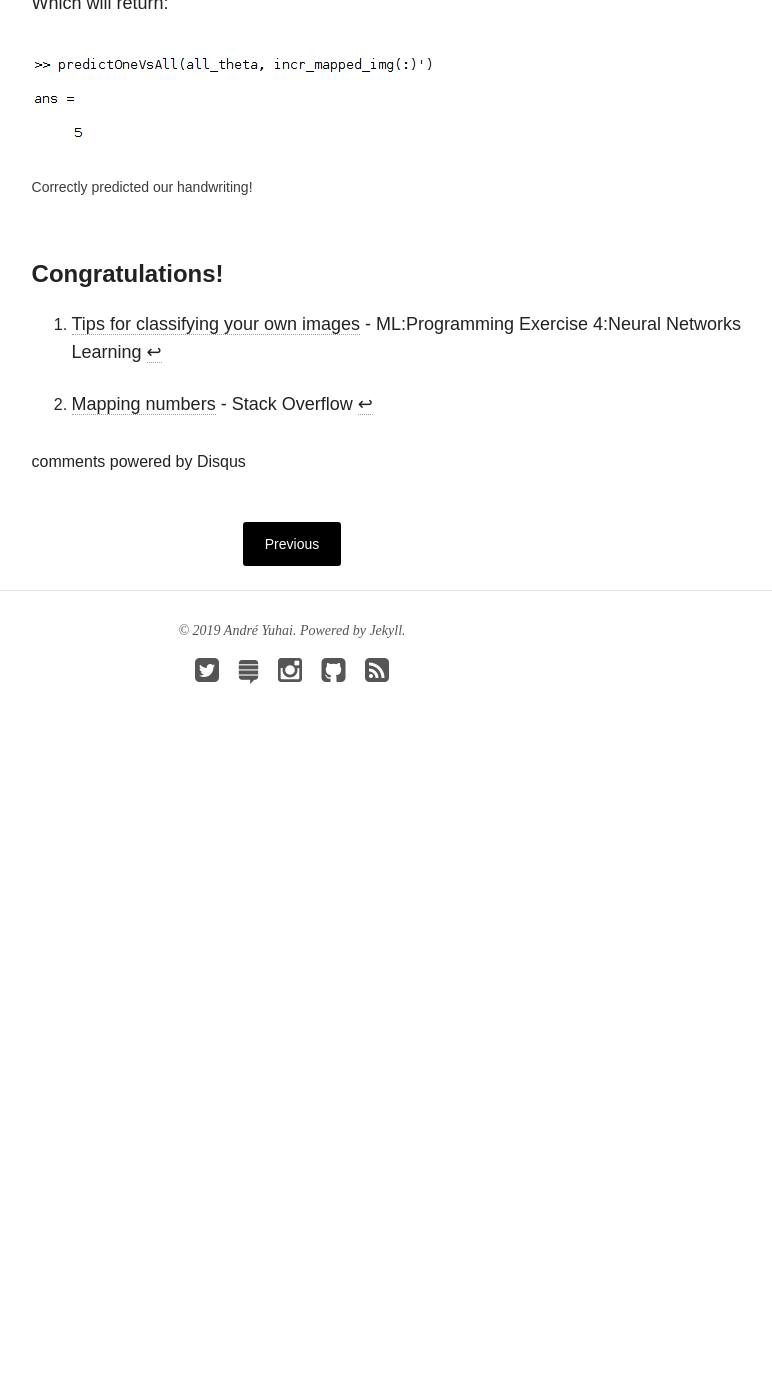
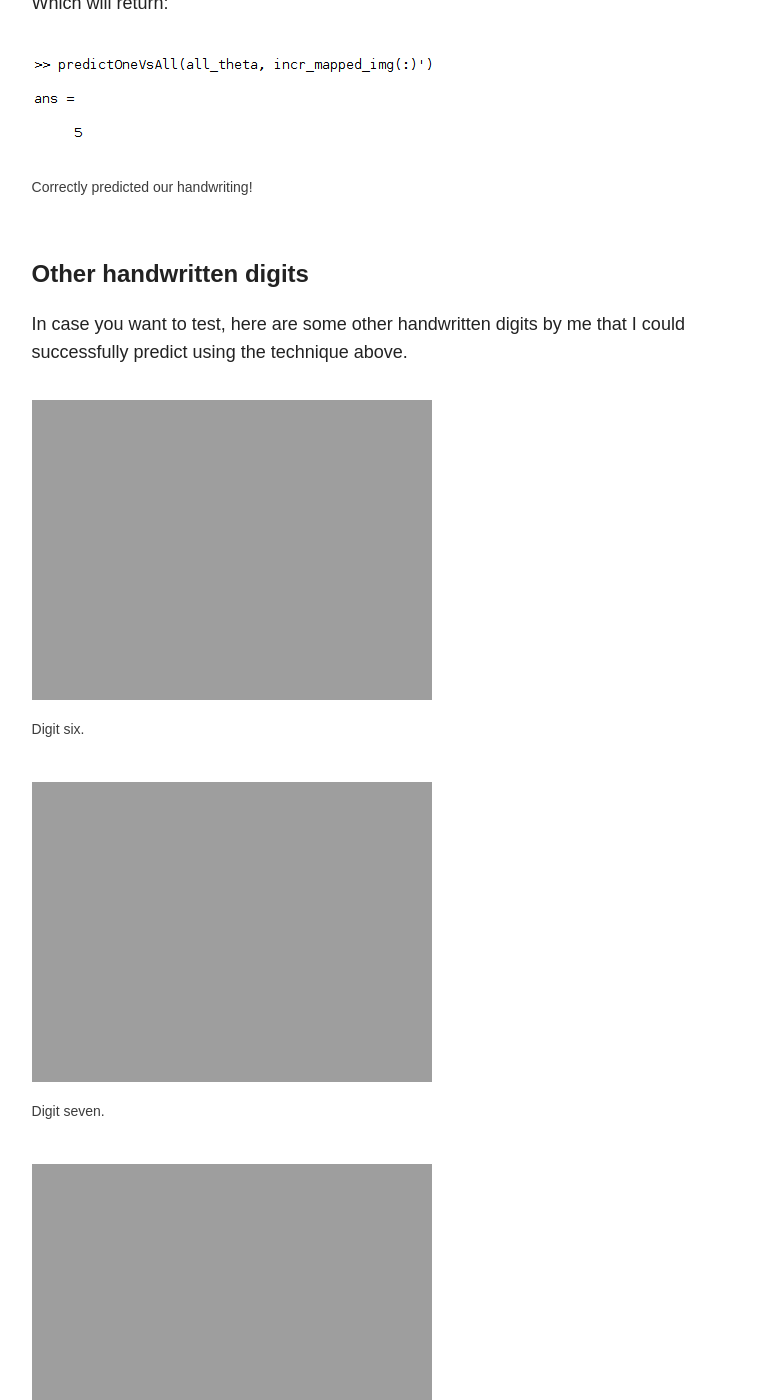
Before and after one commit to andreyuhai/andreyuhai.github.io.old, a Jekyll site: the page built from _posts/articles/2019-09-25-coursera-machine-learning-predicting-your-handwriting.md, in a window 1280 px wide and 1400 px high, scrolled down 10239 px. Shown: the whole window, without its empty margins (348-1120 px from the left). Built offline with Jekyll 4.4.1, drawn with Linux system fonts in a browser that asks for light colours; nearby versions of some CDN libraries; comment, search, counter and statistics services are not loaded; before the commit the page ends 11021 px from its top, so only the background shows below that; some of the changed text lies outside the part shown.

Commit message:
Added some other handwritten digit images

```diff
--- a/_posts/articles/2019-09-25-coursera-machine-learning-predicting-your-handwriting.md
+++ b/_posts/articles/2019-09-25-coursera-machine-learning-predicting-your-handwriting.md
@@ -81,7 +81,7 @@ To better visualize the problem that I've explained above take a look at the ima
   <figcaption>Comparison of my handwriting (on the left) and a random image from the dataset (on the right).</figcaption>
 </figure>
 
-As you can see from the image we need to map our pixel values between `0` and `1` so that our image will comply with pixel values of images in the dataset which are all between `0` and `1` roughly.
+As you can see from the image, we need to map our pixel values between `0` and `1` so that our image will comply with pixel values of images in the dataset which are all between `0` and `1` roughly.
 
 Moreover we need to cross map our pixel values (I've just made up this term, just please correct me in the comments) meaning that we need to map a pixel value of `0` from our own image to `1` so that our black pixels will turn white and we should map a pixel value of `255` to `0` so that our white pixels will turn gray, in other words, this process will turn our digit white and our background gray which is exactly what we want to achieve.
 
@@ -275,7 +275,30 @@ Which will return:
   <figcaption>Correctly predicted our handwriting!</figcaption>
 </figure>
 
-#### Congratulations!
+#### Other handwritten digits
+
+In case you want to test, here are some other handwritten digits by me that I could successfully predict using the technique above.
+
+<figure>
+  <img src="{{ site.url}}/images/2019-09-25-coursera-machine-learning-predicting-your-handwriting/digit_six.jpg" alt="Digit six">
+  <figcaption>Digit six.</figcaption>
+</figure>
+
+
+<figure>
+  <img src="{{ site.url}}/images/2019-09-25-coursera-machine-learning-predicting-your-handwriting/digit_seven.jpg" alt="Digit seven">
+  <figcaption>Digit seven.</figcaption>
+</figure>
+
+
+<figure>
+  <img src="{{ site.url}}/images/2019-09-25-coursera-machine-learning-predicting-your-handwriting/digit_three.jpg" alt="Digit three">
+  <figcaption>Digit three.</figcaption>
+  <img src="{{ site.url}}/images/2019-09-25-coursera-machine-learning-predicting-your-handwriting/digit_two.jpg" alt="Digit two">
+  <figcaption>Digit two.</figcaption>
+</figure>
+
+---
 
 
 [^1]: [Tips for classifying your own images][5] - ML:Programming Exercise 4:Neural Networks Learning
```
